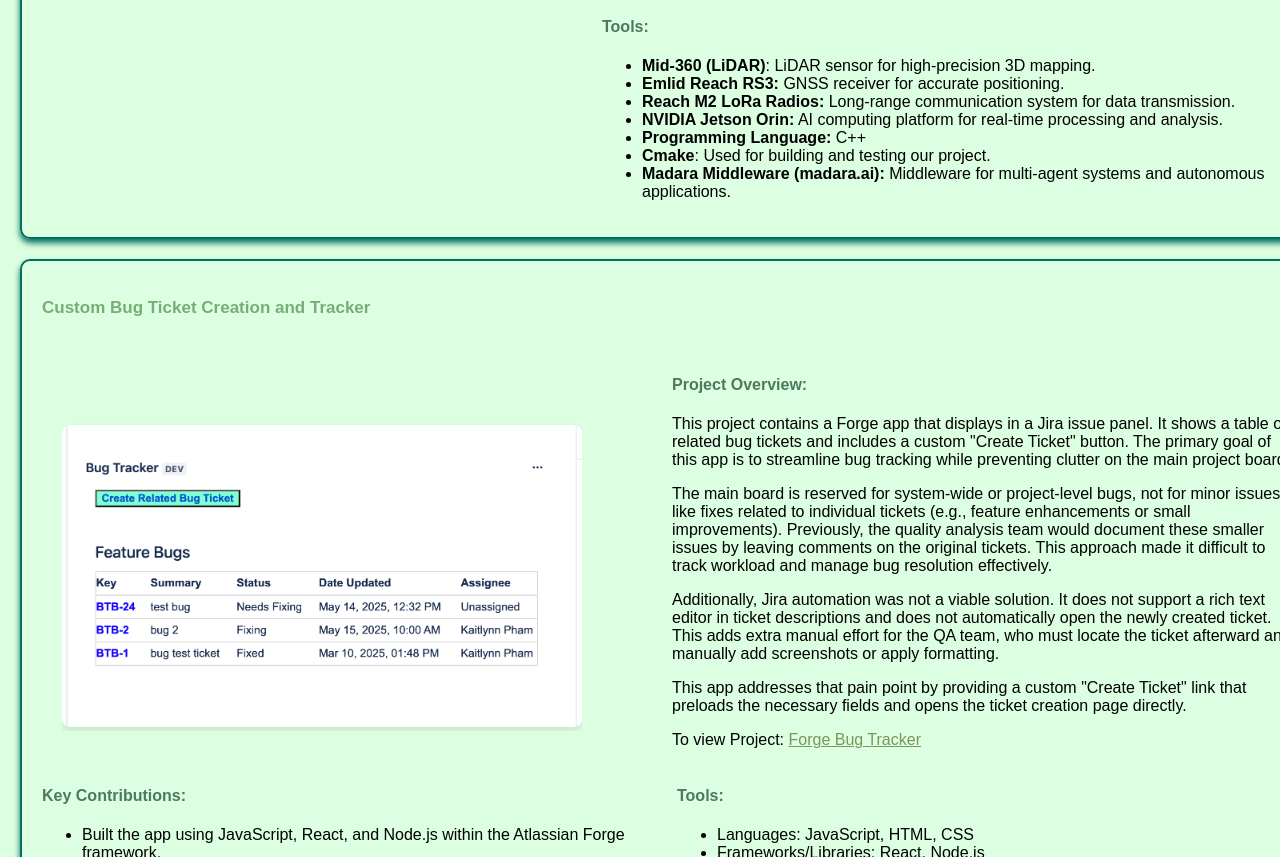
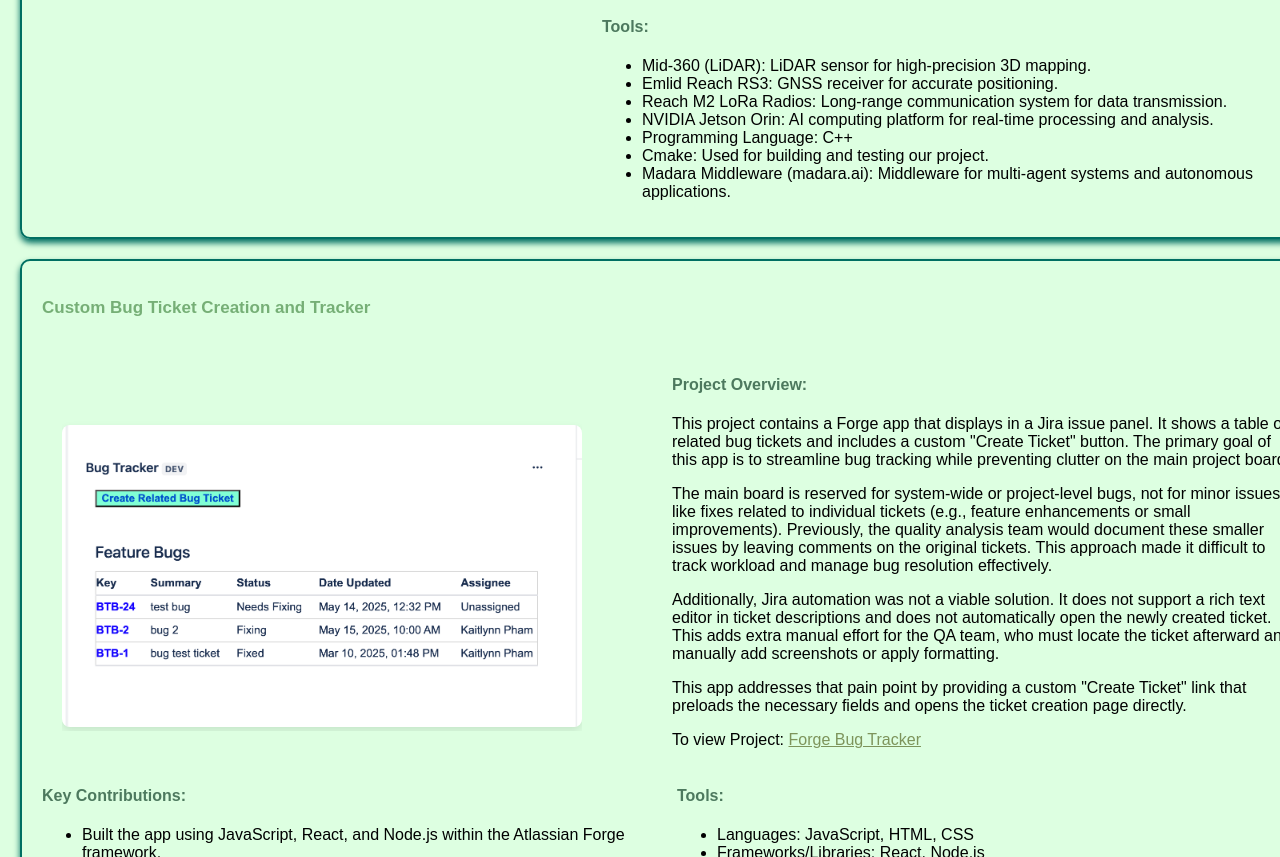
Before and after one commit to kaitlynnpham/kaitlynnpham.github.io, a plain HTML site: page index.html in a window 1280 px wide. Shown: the part 1864-2721 px from the top of the page. Drawn offline with Linux system fonts and the light colour scheme.

Commit message:
remove bold font

```diff
--- a/index.html
+++ b/index.html
@@ -173,17 +173,17 @@
                             Tools:
                         </h4>
                         <ul class="list">
-                            <li><strong> Mid-360 (LiDAR)</strong>: LiDAR sensor for high-precision 3D mapping.</li>
-                            <li><strong>Emlid Reach RS3:</strong> GNSS receiver for accurate positioning.</li>
-                            <li><strong>Reach M2 LoRa Radios:</strong> Long-range communication system for data
+                            <li> Mid-360 (LiDAR): LiDAR sensor for high-precision 3D mapping.</li>
+                            <li>Emlid Reach RS3: GNSS receiver for accurate positioning.</li>
+                            <li>Reach M2 LoRa Radios: Long-range communication system for data
                                 transmission.
                             </li>
-                            <li><strong>NVIDIA Jetson Orin:</strong> AI computing platform for real-time processing and
+                            <li>NVIDIA Jetson Orin: AI computing platform for real-time processing and
                                 analysis.
                             </li>
-                            <li><strong>Programming Language:</strong> C++</li>
-                            <li><strong>Cmake</strong>: Used for building and testing our project.</li>
-                            <li><strong>Madara Middleware (madara.ai):</strong> Middleware for multi-agent systems and
+                            <li>Programming Language: C++</li>
+                            <li>Cmake: Used for building and testing our project.</li>
+                            <li>Madara Middleware (madara.ai): Middleware for multi-agent systems and
                                 autonomous
                                 applications.</li>
                         </ul>
```
